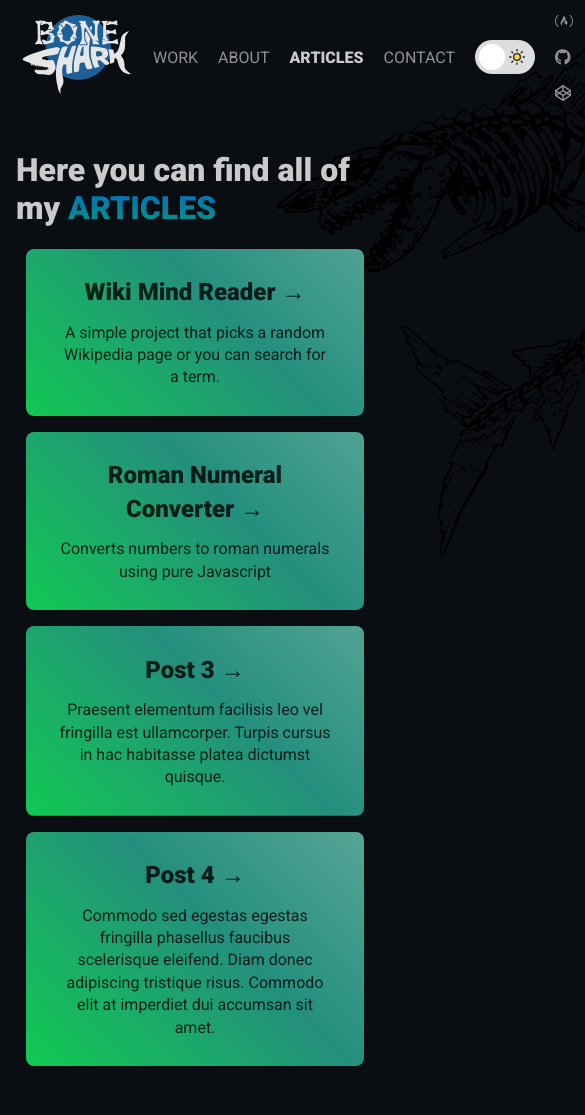
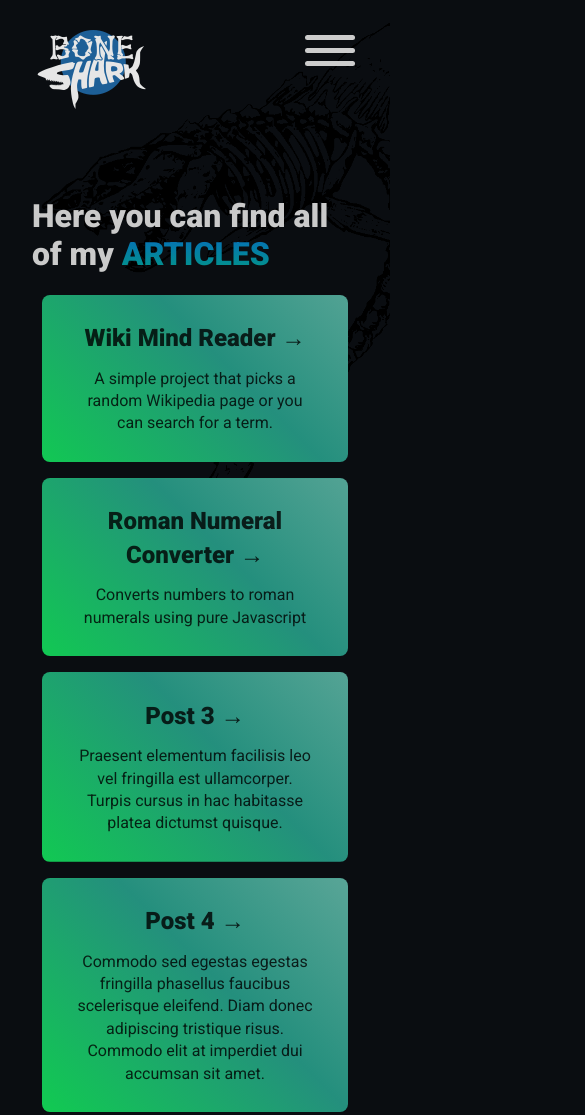
Before and after one commit to volkoff223/astro-blob, an Astro site: page /articles in a window 390 px wide. Shown: the top 1115 px of the page, 585 px wide, since content can reach past the window. Before the commit the page ends 1092 px from the top, so only its background shows below. Built offline with nearby package versions, Linux system fonts and the light colour scheme; Astro itself is replaced by a stand-in of ours.

Commit message:
Fixed mobile viewing

```diff
--- a/src/components/Head.astro
+++ b/src/components/Head.astro
@@ -2,6 +2,9 @@
 ---
 
 <head>
+  <meta charset="UTF-8" />
+  <!-- <meta name="viewport" content="width=device-width" /> -->
+  <meta name="generator" content={Astro.generator} />
   <link rel="preconnect" href="https://fonts.googleapis.com" />
   <link rel="preconnect" href="https://fonts.gstatic.com" crossorigin />
   <link
--- a/src/components/MobileNav.astro
+++ b/src/components/MobileNav.astro
@@ -4,6 +4,9 @@
 ---
 
 <script></script>
+<div class="imgContainer">
+  <img id="backgroundImg" class="backgroundImg" src="/BG-Logo.png" />
+</div>
 <div class="menuToggleContainer">
   <a href="/" class="nav-logo selected"><img src="/BSNavLogo.png" /></a>
   <div id="menuToggle">
@@ -40,6 +43,21 @@
 </div>
 
 <style>
+  .imgContainer {
+    position: absolute;
+    width: 100vw;
+    top: 0;
+    z-index: -1;
+    overflow: hidden;
+  }
+
+  .backgroundImg {
+    position: relative;
+    left: 9vw;
+    max-width: 114vw;
+    min-width: 79vw;
+  }
+
   .menuToggleContainer {
     display: flex;
     justify-content: space-between;
--- a/src/layouts/Layout.astro
+++ b/src/layouts/Layout.astro
@@ -34,8 +34,9 @@
   <div id="mobileNav">
     <MobileNav current={current} />
   </div>
-
-  <slot />
+  <main>
+    <slot />
+  </main>
 </body>
 
 <style>
--- /dev/null
+++ b/src/layouts/MainLayout.astro
@@ -0,0 +1,13 @@
+---
+import MobileNav from "../components/MobileNav.astro";
+import Head from "../components/Head.astro";
+import "../styles/global.css";
+---
+
+<Head />
+<body>
+  <MobileNav current="articles" />
+  <main>
+    <slot />
+  </main>
+</body>
--- a/src/pages/articles.astro
+++ b/src/pages/articles.astro
@@ -1,10 +1,10 @@
 ---
-import Layout from "../layouts/Layout.astro";
+import MainLayout from "../layouts/MainLayout.astro";
 import Card from "../components/Card.astro";
 const posts = await Astro.glob("./posts/*.md"); // returns an array of posts that live at ./src/pages/post/*.md
 ---
 
-<Layout title="Articles" current="articles">
+<MainLayout title="Articles" current="articles">
   <main>
     <h1>
       Here you can find all of my <span class="text-gradient">ARTICLES</span>
@@ -21,7 +21,7 @@
       }
     </ul>
   </main>
-</Layout>
+</MainLayout>
 
 <style>
   .link-card-grid {
--- a/src/pages/contact.astro
+++ b/src/pages/contact.astro
@@ -1,8 +1,8 @@
 ---
-import Layout from "../layouts/Layout.astro";
+import MainLayout from "../layouts/MainLayout.astro";
 ---
 
-<Layout title="Contact" current="contact">
+<MainLayout title="Contact" current="contact">
   <div class="login-box">
     <h2>Contact</h2>
     <form
@@ -34,7 +34,7 @@
       </a>
     </form>
   </div>
-</Layout>
+</MainLayout>
 
 <style>
   *,
--- a/src/pages/index.astro
+++ b/src/pages/index.astro
@@ -1,9 +1,9 @@
 ---
-import Layout from "../layouts/Layout.astro";
+import MainLayout from "../layouts/MainLayout.astro";
 import RotatingText from "../components/RotatingText.astro";
 ---
 
-<Layout title="Bone Shark" current="">
+<MainLayout title="Bone Shark" current="">
   <div class="container">
     <p>Welcom to</p>
     <h1>
@@ -11,7 +11,7 @@
     </h1>
     <RotatingText />
   </div>
-</Layout>
+</MainLayout>
 
 <style>
   *,
--- a/src/pages/resume.astro
+++ b/src/pages/resume.astro
@@ -1,8 +1,8 @@
 ---
-import Layout from "../layouts/Layout.astro";
+import MainLayout from "../layouts/MainLayout.astro";
 ---
 
-<Layout title="Resume" current="resume">
+<MainLayout title="Resume" current="resume">
   <main>
     <h1>Check out my <span class="text-gradient">RESUME</span></h1>
     <p>
@@ -42,7 +42,7 @@
       platea dictumst. Odio euismod lacinia at quis risus.
     </p>
   </main>
-</Layout>
+</MainLayout>
 
 <style>
   p {
```
Also changed, not shown: src/pages/work.astro (+3 -4 lines).
